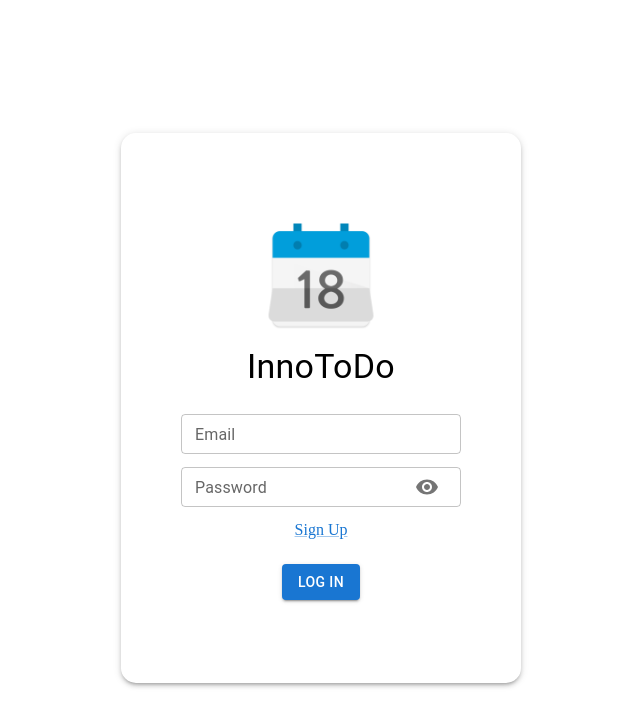
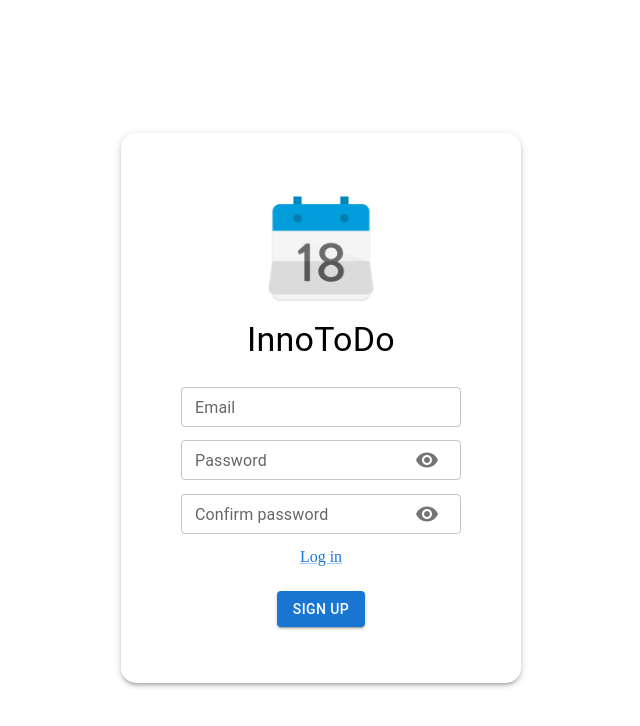
Before and after one commit to DanielXOO/inno-todo, a React (Create React App) app: page /signup in a window 1280 px wide. Before the commit this address led to /signin. Shown: the top 726 px of the page, without its empty margins (319-959 px from the left). Built offline with nearby package versions, Linux system fonts and the light colour scheme; no server answers.

Commit message:
remove test protected route

```diff
--- a/src/components/router/AppRoutes.tsx
+++ b/src/components/router/AppRoutes.tsx
@@ -14,14 +14,7 @@ const AppRoutes: React.FC = () => {
       <BrowserRouter>
         <Routes>
           <Route path="/signin" element={<LoginForm />} />
-          <Route
-            path="/signup"
-            element={
-              <ProtectedRoute redirectPath="/signin">
-                <RegisterForm />
-              </ProtectedRoute>
-            }
-          />
+          <Route path="/signup" element={<RegisterForm />} />
         </Routes>
       </BrowserRouter>
     </Loader>
```
